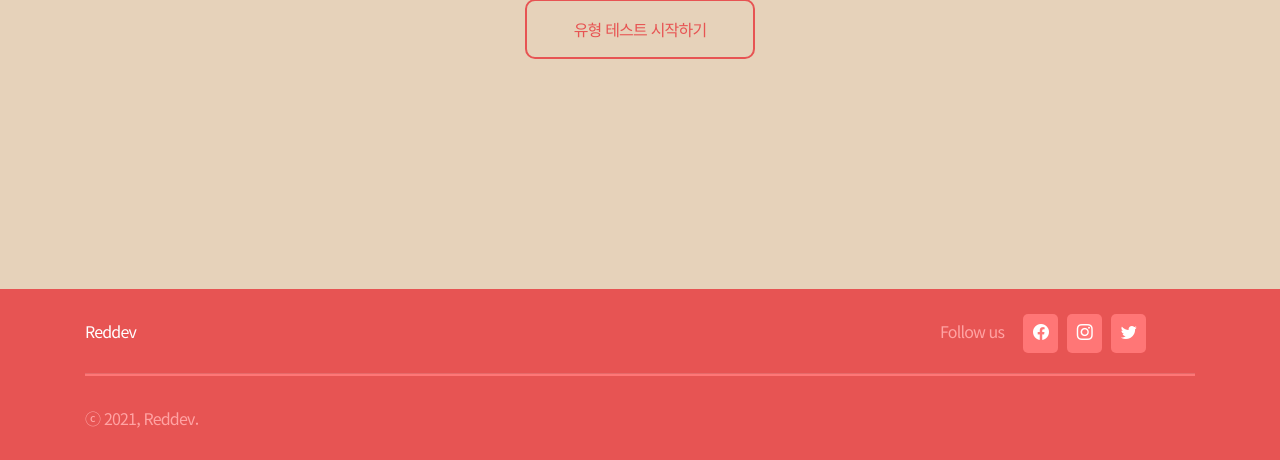
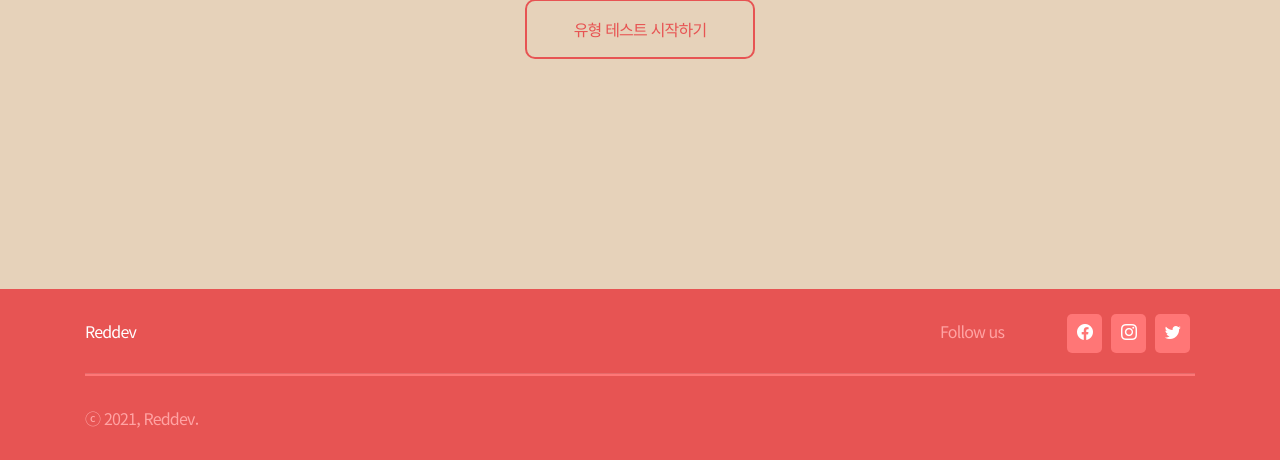
Before and after one commit to sparta-reddev/gift-personality, a Flask app: page / in a window 1280 px wide. Shown: the part 681-1141 px from the top of the page. Run offline with Flask 2, Linux system fonts and the light colour scheme; some libraries are stand-ins or nearby versions.

Commit message:
Style | footer 아이콘 정렬

```diff
--- a/static/style/styles.css
+++ b/static/style/styles.css
@@ -109,22 +109,11 @@ footer {
     flex: 0 0 auto;
 }
 
-footer .container .row .col-sm-3{margin: 30px 0;}
-
-footer hr{
-    background-color:#FF7676;
-    margin: 0px;
-    height: 2px;
-}
+footer .container .row .col-md-3{margin: 30px 0;}
 
 .icons{
-    text-align: center;
+    float:right;
     display: inline;
-    margin-left: 15px;
-}
-
-.icons a{
-    text-decoration: none;
 }
 
 .icons i{
@@ -134,3 +123,20 @@ footer hr{
     margin-right: 5px;
     border-radius: 5px;
 }
+
+
+footer hr{
+    background-color:#FF7676;
+    margin: 0px;
+    height: 2px;
+}
+
+/*.icons{*/
+/*    text-align: center;*/
+/*    display: inline;*/
+/*    margin-left: 15px;*/
+/*}*/
+
+/*.icons a{*/
+/*    text-decoration: none;*/
+/*}*/
--- a/templates/footer.html
+++ b/templates/footer.html
@@ -1,12 +1,12 @@
 <div class="container">
     <div class="row">
-        <div class="col-sm-3">
+        <div class="col-md-3">
             <span style="color:white;">Reddev</span>
         </div>
-        <div class="col-sm-6">
+        <div class="col-lg-6">
         </div>
-        <div class="col-sm-3 footer-font">
-            Follow us
+        <div class="col-md-3 footer-font">
+            <span>Follow us</span>
             <div class="icons">
                 <a href="#">
                     <i class="bi bi-facebook"></i>
@@ -24,12 +24,12 @@
         <hr>
     </div>
     <div class="row">
-        <div class="col-sm-3 footer-font">
+        <div class="col-md-3 footer-font">
             ⓒ 2021, Reddev.
         </div>
-        <div class="col-sm-6">
+        <div class="col-lg-6">
         </div>
-        <div class="col-sm-3">
+        <div class="col-md-3">
         </div>
     </div>
 </div>
```
